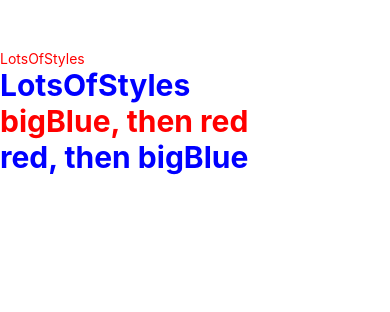
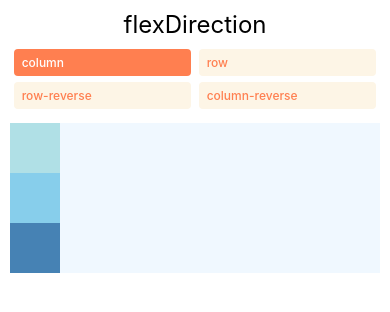
Before and after one commit to vladi965/Aprendiendo_React_Native, a React Native app: screen / in a window 390 px wide. Shown: the top 312 px of the page. Built offline with nearby package versions, Linux system fonts and the light colour scheme.

Commit message:
se agrego la carpeta UI Interaction

```diff
--- a/App.tsx
+++ b/App.tsx
@@ -11,11 +11,14 @@
 import SectionListPage from './src/List_Views/indexTwo'
 import PlatformCode from './src/Platform-Specific-Code'
 import LotsOfStyles from "./src/UI-Interaction/LotsOfStyles"
+import FixedDimensionsBasics from './src/UI-Interaction/FixedDimensionsBasics'
+import Flex from './src/UI-Interaction/Flex'
+import FlexDirectionBasics from './src/UI-Interaction/FlexDirectionBasics'
 
 const App = () => {
   return (
     <View>
-        <LotsOfStyles />
+        <FlexDirectionBasics />
     </View>
   )
 }
--- /dev/null
+++ b/src/UI-Interaction/FixedDimensionsBasics.jsx
@@ -0,0 +1,17 @@
+import {View} from 'react-native';
+import React from 'react';
+
+const FixedDimensionsBasics = () => {
+  return (
+    <View>
+      <View
+        style={{width: 50, height: 50, backgroundColor: 'powderblue'}}></View>
+      <View
+        style={{width: 100, height: 100, backgroundColor: 'skyblue'}}></View>
+      <View
+        style={{width: 150, height: 150, backgroundColor: 'steelblue'}}></View>
+    </View>
+  );
+};
+
+export default FixedDimensionsBasics;
--- /dev/null
+++ b/src/UI-Interaction/Flex.jsx
@@ -0,0 +1,28 @@
+import React from 'react';
+import {StyleSheet, View} from 'react-native';
+
+const Flex = () => {
+  return (
+    <View
+      style={[
+        styles.container,
+        {
+          // Try setting `flexDirection` to `"row"`.
+          flexDirection: 'column',
+        },
+      ]}>
+      <View style={{flex: 1, backgroundColor: 'red'}} />
+      <View style={{flex: 2, backgroundColor: 'darkorange'}} />
+      <View style={{flex: 3, backgroundColor: 'green'}} />
+    </View>
+  );
+};
+
+export default Flex;
+
+const styles = StyleSheet.create({
+  container: {
+    flex: 1,
+    padding: 20,
+  },
+});
--- /dev/null
+++ b/src/UI-Interaction/FlexDirectionBasics.jsx
@@ -0,0 +1,100 @@
+import React, {useState} from 'react';
+import {StyleSheet, Text, View, TouchableOpacity} from 'react-native';
+import type {PropsWithChildren} from 'react';
+
+const FlexDirectionBasics = () => {
+  const [flexDirection, setFlexDirection] = useState('column');
+  return (
+    <PreviewLayout
+      label="flexDirection"
+      values={['column', 'row', 'row-reverse', 'column-reverse']}
+      selectedValue={flexDirection}
+      setSelectedValue={setFlexDirection}>
+      <View style={[styles.box, {backgroundColor: 'powderblue'}]} />
+      <View style={[styles.box, {backgroundColor: 'skyblue'}]} />
+      <View style={[styles.box, {backgroundColor: 'steelblue'}]} />
+    </PreviewLayout>
+  );
+};
+
+type PreviewLayoutProps = PropsWithChildren<{
+  label: string,
+  values: string[],
+  selectedValues: string,
+  setSelectedValue: (value: string) => void,
+}>;
+
+const PreviewLayout = ({
+  label,
+  children,
+  values,
+  selectedValue,
+  setSelectedValue,
+}: PreviewLayoutProps) => (
+  <View style={{padding: 10, flexGrow: 1}}>
+    <Text style={styles.label}>{label}</Text>
+    <View style={styles.row}>
+      {values.map(value => (
+        <TouchableOpacity
+          key={value}
+          onPress={() => setSelectedValue(value)}
+          style={[styles.button, selectedValue === value && styles.selected]}>
+          <Text
+            style={[
+              styles.buttonLabel,
+              selectedValue === value && styles.selectedLabel,
+            ]}>
+            {value}
+          </Text>
+        </TouchableOpacity>
+      ))}
+    </View>
+    <View style={[styles.container, {[label]: selectedValue}]}>{children}</View>
+  </View>
+);
+
+export default FlexDirectionBasics;
+
+const styles = StyleSheet.create({
+  container: {
+    flexGrow: 1,
+    marginTop: 8,
+    backgroundColor: 'aliceblue',
+  },
+  box: {
+    width: 50,
+    height: 50,
+  },
+  row: {
+    flexDirection: 'row',
+    flexWrap: 'wrap',
+  },
+  button: {
+    paddingHorizontal: 8,
+    paddingVertical: 6,
+    borderRadius: 4,
+    backgroundColor: 'oldlace',
+    alignSelf: 'flex-start',
+    marginHorizontal: '1%',
+    marginBottom: 6,
+    minWidth: '48%',
+    textAlign: 'center',
+  },
+  selected: {
+    backgroundColor: 'coral',
+    borderWidth: 0,
+  },
+  buttonLabel: {
+    fontSize: 12,
+    fontWeight: '500',
+    color: 'coral',
+  },
+  selectedLabel: {
+    color: '#fff',
+  },
+  label: {
+    textAlign: 'center',
+    marginBottom: 10,
+    fontSize: 24,
+  },
+});
```
